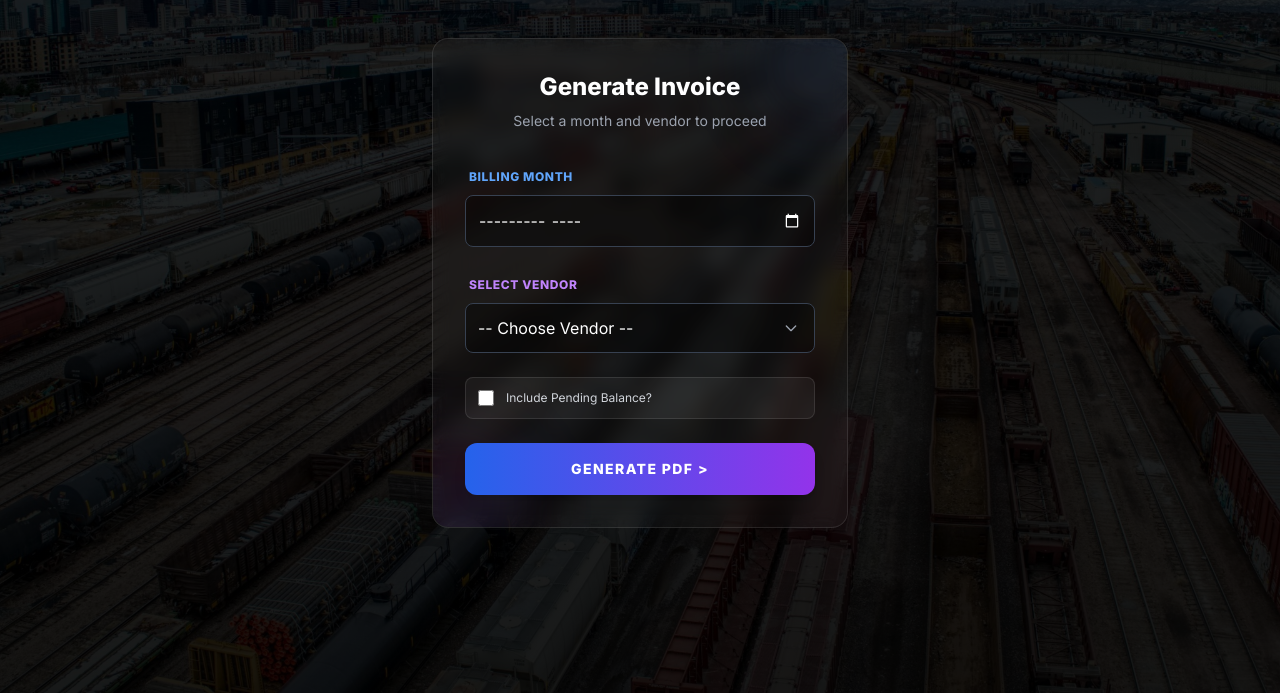
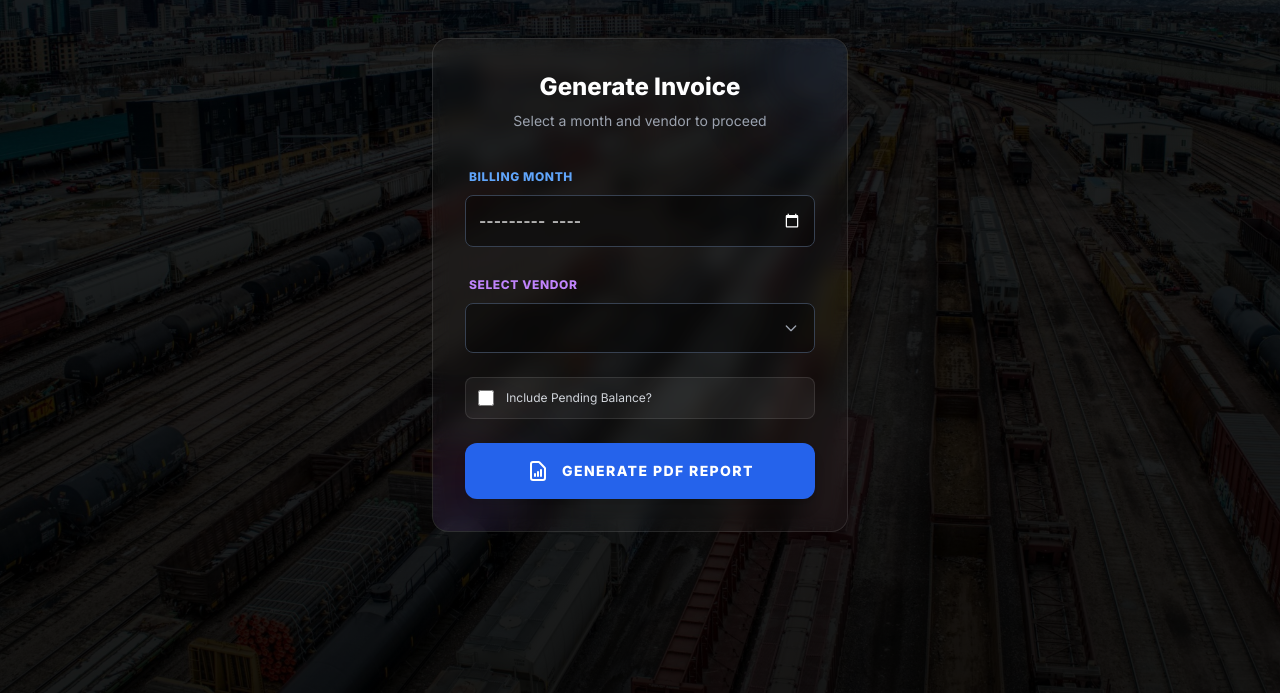
Before and after one commit to karthikshetty71/Karthik, a Flask app: template app/templates/invoices_select.html in a window 1280 px wide. Shown: the part 107-800 px from the top of the page. Run offline with Flask 3, Linux system fonts and the light colour scheme; the template is opened without the code that fills it, so the values that code supplies are empty; parts of the project's set-up code (start-up, migrations or seed data) failed here and were passed over; some libraries are stand-ins or nearby versions.

Commit message:
button style

```diff
--- a/app/templates/invoices_select.html
+++ b/app/templates/invoices_select.html
@@ -33,9 +33,9 @@
                 <div class="relative">
                     <select name="vendor" required
                             class="w-full bg-black/40 border border-gray-700 rounded-lg p-3 text-white appearance-none outline-none focus:border-purple-500 cursor-pointer">
-                        <option value="" disabled selected>-- Choose Vendor --</option>
+                        <option value="" disabled>-- Choose Vendor --</option>
                         {% for v in vendors %}
-                        <option value="{{ v.id }}">{{ v.name }}</option>
+                        <option value="{{ v.id }}" {% if v.is_default %}selected{% endif %}>{{ v.name }}</option>
                         {% endfor %}
                     </select>
                     <div class="pointer-events-none absolute inset-y-0 right-0 flex items-center px-4 text-gray-400">
@@ -49,8 +49,12 @@
                 <label for="pend" class="text-xs text-gray-300 cursor-pointer select-none">Include Pending Balance?</label>
             </div>
 
-            <button type="submit" class="w-full bg-gradient-to-r from-blue-600 to-purple-600 hover:from-blue-500 hover:to-purple-500 text-white font-bold py-4 rounded-xl shadow-lg transform transition hover:scale-[1.02] text-sm tracking-widest uppercase">
-                Generate PDF >
+            <button type="submit" class="w-full group relative overflow-hidden bg-blue-600 hover:bg-blue-500 text-white font-bold py-4 rounded-xl shadow-lg transition-all duration-300 transform hover:scale-[1.02]">
+                <div class="absolute inset-0 w-full h-full bg-gradient-to-r from-transparent via-white/20 to-transparent -translate-x-[150%] group-hover:translate-x-[150%] transition-transform duration-700"></div>
+                <div class="flex items-center justify-center gap-3 relative z-10">
+                    <svg class="w-6 h-6" fill="none" stroke="currentColor" viewBox="0 0 24 24"><path stroke-linecap="round" stroke-linejoin="round" stroke-width="2" d="M9 17v-2m3 2v-4m3 4v-6m2 10H7a2 2 0 01-2-2V5a2 2 0 012-2h5.586a1 1 0 01.707.293l5.414 5.414a1 1 0 01.293.707V19a2 2 0 01-2 2z"></path></svg>
+                    <span class="tracking-widest text-sm uppercase">Generate PDF Report</span>
+                </div>
             </button>
         </form>
     </div>
```
